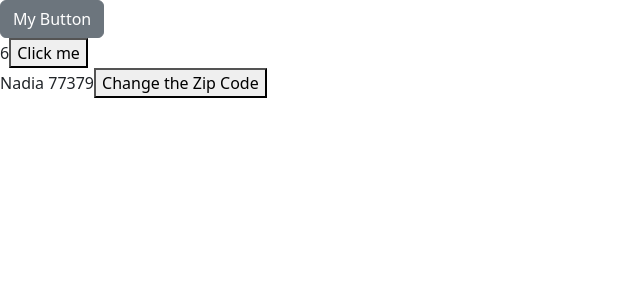
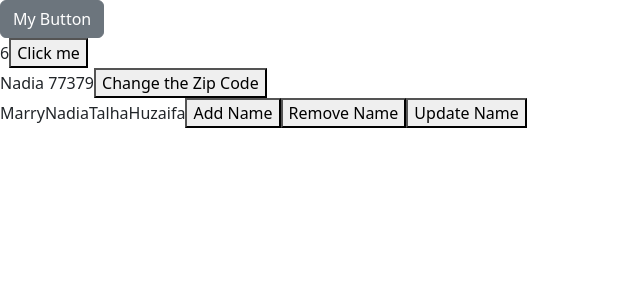
Before and after one commit to Glxy22/React-Project, a React (Vite) app: page / in a window 1280 px wide. Shown: the top 300 px of the page, without its empty margins (0-640 px from the left). Built offline with nearby package versions, Linux system fonts and the light colour scheme.

Commit message:
updateArray

```diff
--- a/src/App.tsx
+++ b/src/App.tsx
@@ -1,36 +1,31 @@
-
-import Button from './components/Button';
-import Alert from './components/Alert'
-import { useState } from 'react';
-import State from './components/State'
-import NestedObj from './components/NestedObj'
+import Button from "./components/Button";
+import Alert from "./components/Alert";
+import { useState } from "react";
+import State from "./components/State";
+import NestedObj from "./components/NestedObj";
+import Array from "./components/Array";
 
 const App = () => {
-  const [alertVisible, setAlertVisibility]= useState(false);
+  const [alertVisible, setAlertVisibility] = useState(false);
   return (
     <div>
-
-      { alertVisible && <Alert onClose ={()=> setAlertVisibility(false)}>My Alert</Alert>}
+      {alertVisible && (
+        <Alert onClose={() => setAlertVisibility(false)}>My Alert</Alert>
+      )}
       {/* <Button color="success" onClick ={()=>console.log("Clicked")} > */}
       {/* replaced the button in Button by giving class in Button class */}
 
-      <Button color='secondary' onClick ={ () => setAlertVisibility(true)} >
+      <Button color="secondary" onClick={() => setAlertVisibility(true)}>
         My Button
-        </Button>
-        <State/>
-        <NestedObj/>
-            </div>
-  )
-}
+      </Button>
+      <State />
+      <NestedObj />
+      <Array />
+    </div>
+  );
+};
 
-export default App
-
-
-
-
-
-
-
+export default App;
 
 //  1
 // import Alert from "./components/Alert";
--- /dev/null
+++ b/src/components/Array.tsx
@@ -0,0 +1,38 @@
+import {useState} from 'react'
+
+function Array() {
+
+    const [Names, setNames] = useState(["Marry", "Nadia", "Talha", "Huzaifa"]);
+
+    const handleClick = () => {
+
+        //Add
+        setNames([...Names,'Alesha']);
+
+    }
+//  Remove
+    const handleRemove=()=> {
+        setNames(Names.filter( name => name !== 'Alesha'));
+    }
+
+    // Update
+    const handleUpdate=()=> {
+        setNames(Names.map( name => name == 'Alesha' ? 'Sara' : name));
+    }
+
+  return (
+
+    <div>
+        {Names}
+        {/* //Add Name */}
+        <button onClick= {handleClick} >Add Name</button>
+        {/* //Remove Name */}
+        <button onClick= {handleRemove}>Remove Name</button>
+        {/* Update Name */}
+        <button onClick= {handleUpdate}>Update Name</button>
+
+    </div>
+  )
+}
+
+export default Array
```
